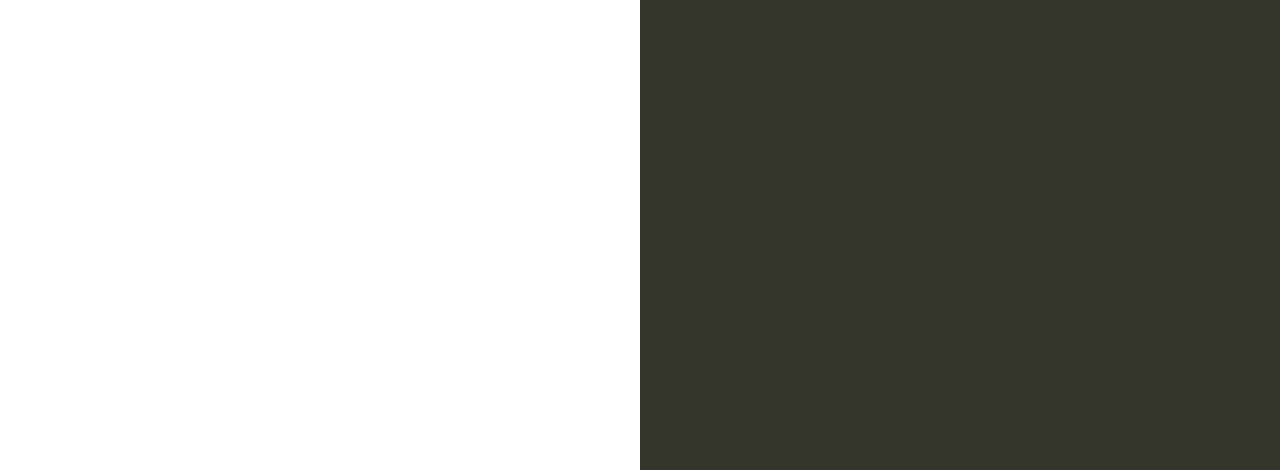
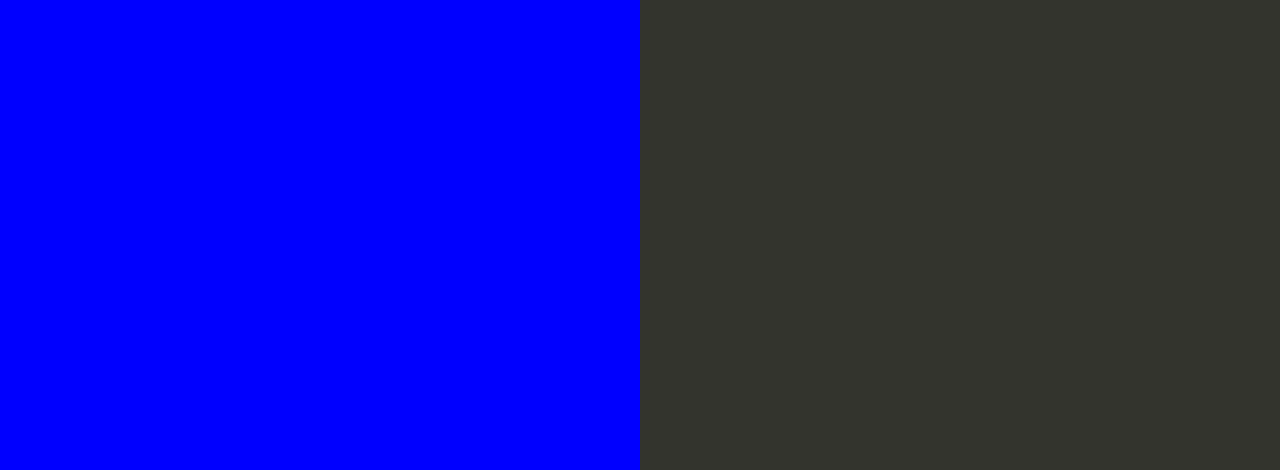
Before and after one commit to Pranayb26/awsci-di-pipeline2, a website: page index.html in a window 1280 px wide. Shown: the part 330-800 px from the top of the page. Drawn offline with Linux system fonts and the light colour scheme.

Commit message:
Update index.html

```diff
--- a/index.html
+++ b/index.html
@@ -35,7 +35,7 @@
 
         text-align: right;
         padding-top: 11em;
-        background-color: Blues;
+        background-color: Blue;
 
       }
       .textColumn p {
```
